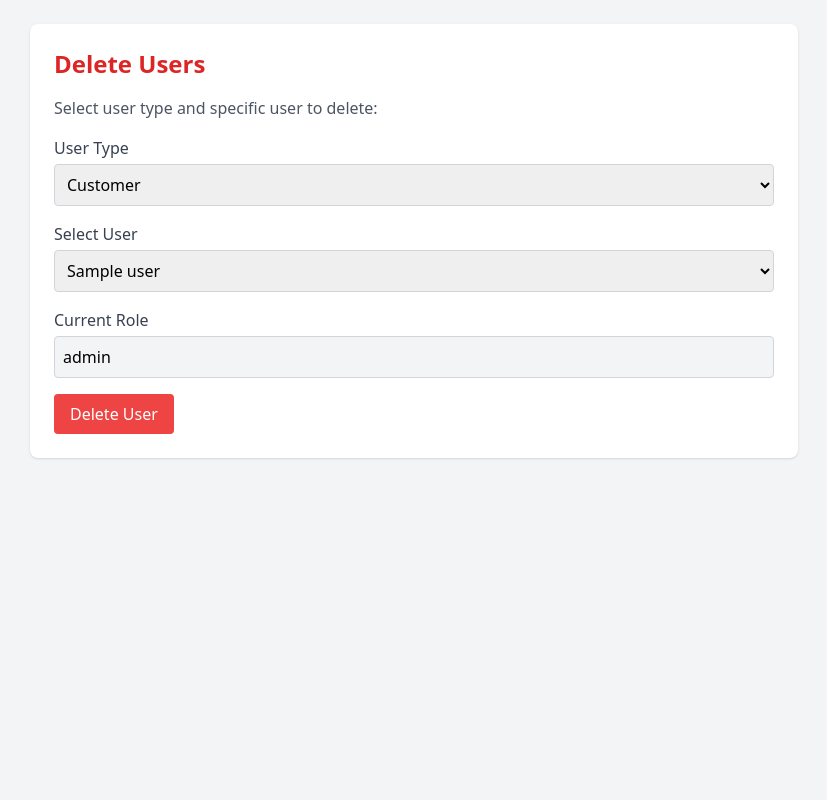
After one commit to YbArzoo/Hashmurgi, a Flask app: template templates/delete-users.html in a window 1280 px wide. The commit adds this page. Shown: the whole page, without its empty margins (226-1053 px from the left). Run offline with Flask 3, Linux system fonts and the light colour scheme; the template is opened without the code that fills it: most values are stand-ins (such as "Sample title", 1, 10 or a date in 2020); some libraries are stand-ins or nearby versions.

Commit message:
i have added the add admin html file delete users html file edit users role html files and updated the app.py file its fully functional for now but without database nothing would work

```diff
--- a/app.py
+++ b/app.py
@@ -1,4 +1,4 @@
-from flask import Flask, render_template
+from flask import Flask, render_template, request, redirect, url_for
 
 app = Flask(__name__)
 
@@ -7,23 +7,50 @@ app = Flask(__name__)
 def home():
     return render_template('index.html')
 
-# Admin panel main page
+# Admin panel route
 @app.route('/admin')
 def admin_panel():
     return render_template('admin_panel.html')
 
-# Additional admin panel feature placeholders (for future routing)
-@app.route('/edit-user-role')
+# Add Admin (GET + POST)
+@app.route('/add-admin', methods=['GET', 'POST'])
+def add_admin():
+    if request.method == 'POST':
+        name = request.form['name']
+        email = request.form['email']
+        password = request.form['password']
+        print(f"[ADD ADMIN] Name: {name}, Email: {email}")
+        return redirect(url_for('admin_panel'))
+    return render_template('add-admin.html')
+
+# Edit User Role (GET + POST)
+@app.route('/edit-user-role', methods=['GET', 'POST'])
 def edit_user_role():
-    return "<h2>Edit User Roles Page (coming soon)</h2>"
+    users = [
+        {"id": 1, "name": "Arzoo", "role": "Customer"},
+        {"id": 2, "name": "Baaker", "role": "Manager"},
+        {"id": 3, "name": "Chuppu", "role": "Employee"}
+    ]
+    if request.method == 'POST':
+        user_id = request.form['user_id']
+        new_role = request.form['new_role']
+        print(f"[EDIT ROLE] User ID: {user_id}, New Role: {new_role}")
+        return redirect(url_for('admin_panel'))
+    return render_template('edit-user-role.html', users=users)
 
-@app.route('/add-admin')
-def add_admin():
-    return "<h2>Add New Admin Page (coming soon)</h2>"
-
-@app.route('/delete-users')
+# Delete User (GET + POST)
+@app.route('/delete-users', methods=['GET', 'POST'])
 def delete_users():
-    return "<h2>Delete Users Page (coming soon)</h2>"
+    users = [
+        {"id": 1, "name": "Arzoo", "role": "Customer"},
+        {"id": 2, "name": "Baaker", "role": "Manager"},
+        {"id": 3, "name": "Chuppu", "role": "Employee"}
+    ]
+    if request.method == 'POST':
+        user_id = request.form['user_id']
+        print(f"[DELETE USER] User ID: {user_id}")
+        return redirect(url_for('admin_panel'))
+    return render_template('delete-users.html', users=users)
 
 if __name__ == '__main__':
     app.run(debug=True)
--- /dev/null
+++ b/templates/delete-users.html
@@ -0,0 +1,49 @@
+<!DOCTYPE html>
+<html lang="en">
+<head>
+  <meta charset="UTF-8">
+  <meta name="viewport" content="width=device-width, initial-scale=1.0">
+  <title>Delete Users</title>
+  <script src="https://cdn.tailwindcss.com"></script>
+</head>
+<body class="bg-gray-100 min-h-screen p-6">
+  <div class="max-w-3xl mx-auto bg-white p-6 rounded-lg shadow">
+    <h2 class="text-2xl font-bold mb-4 text-red-600">Delete Users</h2>
+    <p class="text-gray-600 mb-4">Select user type and specific user to delete:</p>
+    <form method="POST" class="space-y-4">
+      <div>
+        <label class="block text-gray-700 mb-1">User Type</label>
+        <select name="user_type" class="w-full p-2 border border-gray-300 rounded">
+          <option>Customer</option>
+          <option>Employee</option>
+          <option>Farmer</option>
+          <option>Manager</option>
+        </select>
+      </div>
+      <div>
+        <label class="block text-gray-700 mb-1">Select User</label>
+        <select name="user_id" id="userSelect" class="w-full p-2 border border-gray-300 rounded" onchange="updateUserInfo()">
+          {% for user in users %}
+            <option value="{{ user.id }}" data-role="{{ user.role }}">{{ user.name }}</option>
+          {% endfor %}
+        </select>
+      </div>
+      <div>
+        <label class="block text-gray-700 mb-1">Current Role</label>
+        <input type="text" id="currentRole" class="w-full p-2 border border-gray-300 rounded bg-gray-100" readonly>
+      </div>
+      <button type="submit" class="bg-red-500 text-white px-4 py-2 rounded hover:bg-red-600">Delete User</button>
+    </form>
+  </div>
+
+  <script>
+    function updateUserInfo() {
+      const select = document.getElementById('userSelect');
+      const selectedOption = select.options[select.selectedIndex];
+      const role = selectedOption.getAttribute('data-role');
+      document.getElementById('currentRole').value = role;
+    }
+    window.onload = updateUserInfo;
+  </script>
+</body>
+</html>
```
Also changed, not shown: templates/add-admin.html (added, +30 -0 lines), templates/edit-user-role.html (added, +59 -0 lines), templates/index.html (line endings or trailing spaces).
